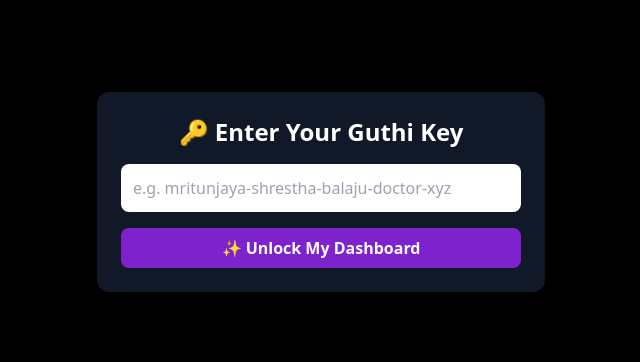
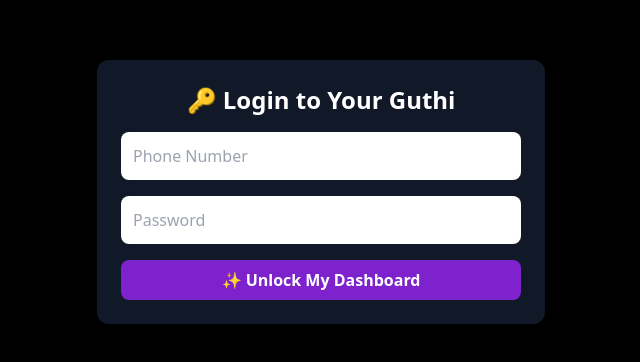
Before and after one commit to Zenslim/PasaGuthi, a Next.js app: page /signin in a window 1280 px wide. Shown: the part 208-570 px from the top of the page, without its empty margins (319-959 px from the left). Built offline with nearby package versions, Linux system fonts and the light colour scheme; no server answers.

Commit message:
Update signin.jsx

```diff
--- a/pages/signin.jsx
+++ b/pages/signin.jsx
@@ -1,9 +1,12 @@
+
 import { useState } from 'react';
 import { useRouter } from 'next/router';
 import { supabase } from '../lib/supabaseClient';
+import bcrypt from 'bcryptjs';
 
-export default function RitualSignIn() {
-  const [key, setKey] = useState('');
+export default function SignInPage() {
+  const [phone, setPhone] = useState('');
+  const [password, setPassword] = useState('');
   const [error, setError] = useState('');
   const router = useRouter();
 
@@ -12,36 +15,43 @@ export default function RitualSignIn() {
     const { data, error } = await supabase
       .from('users')
       .select('*')
-      .filter('uid', 'eq', key.trim()); // ✅ Safe and cache-proof
+      .eq('phone', phone.trim())
+      .single();
 
-    if (error || !data || data.length === 0) {
-      setError('Invalid Guthi Key. Please check and try again.');
+    if (error || !data) {
+      setError('No user found with that phone number.');
       return;
     }
 
-    localStorage.setItem('guthiUid', key);
+    const passwordMatch = await bcrypt.compare(password, data.password);
+    if (!passwordMatch) {
+      setError('Incorrect password.');
+      return;
+    }
+
+    localStorage.setItem('guthiKey', data.guthiKey);
     router.push('/dashboard');
   };
 
   return (
     <div className="min-h-screen bg-black text-white flex items-center justify-center p-6">
       <div className="max-w-md w-full bg-gray-900 p-6 rounded-xl shadow-lg">
-        <h1 className="text-2xl font-bold text-center mb-4">🔑 Enter Your Guthi Key</h1>
-        <input
-          type="text"
-          placeholder="e.g. mritunjaya-shrestha-balaju-doctor-xyz"
-          value={key}
-          onChange={(e) => setKey(e.target.value)}
-          className="w-full p-3 mb-4 text-black rounded-lg"
-        />
-        {error && <p className="text-red-400 text-sm mb-4">{error}</p>}
-        <button
-          onClick={handleSignIn}
-          className="w-full bg-purple-700 hover:bg-purple-800 text-white font-bold py-2 px-4 rounded-lg"
-        >
-          ✨ Unlock My Dashboard
-        </button>
-      </div>
+<h1 className="text-2xl font-bold text-center mb-4">🔑 Login to Your Guthi</h1>
+      <input className="w-full p-3 mb-4 text-black rounded-lg"
+        type="tel"
+        placeholder="Phone Number"
+        value={phone}
+        onChange={(e) => setPhone(e.target.value)}
+      />
+      <input className="w-full p-3 mb-4 text-black rounded-lg"
+        type="password"
+        placeholder="Password"
+        value={password}
+        onChange={(e) => setPassword(e.target.value)}
+      />
+      {error && <p>{error}</p>}
+      <button className="w-full bg-purple-700 hover:bg-purple-800 text-white font-bold py-2 px-4 rounded-lg" onClick={handleSignIn}>✨ Unlock My Dashboard</button>
     </div>
-  );
+</div>
+);
 }
```
